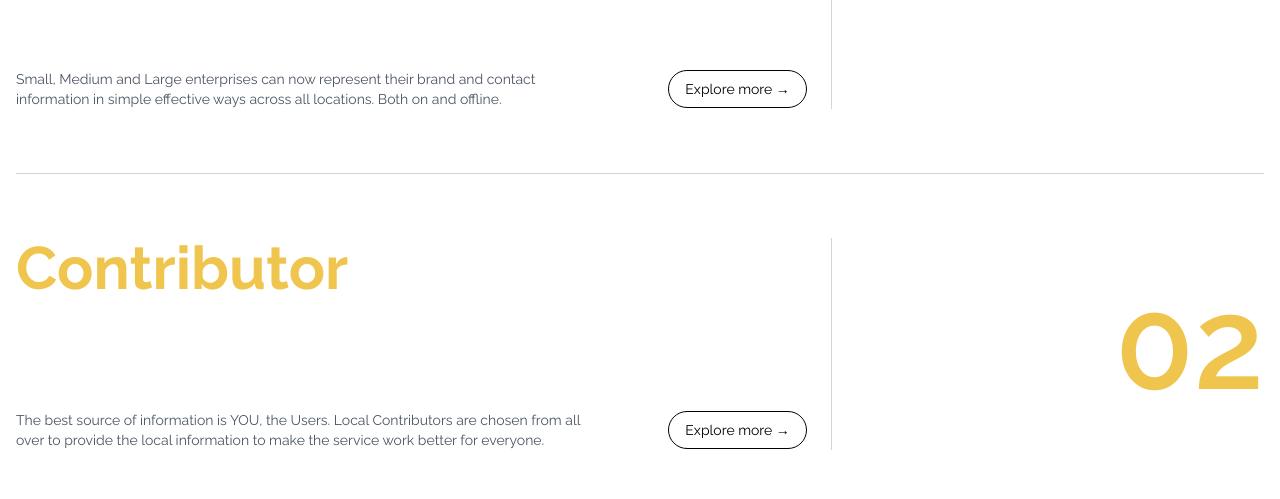
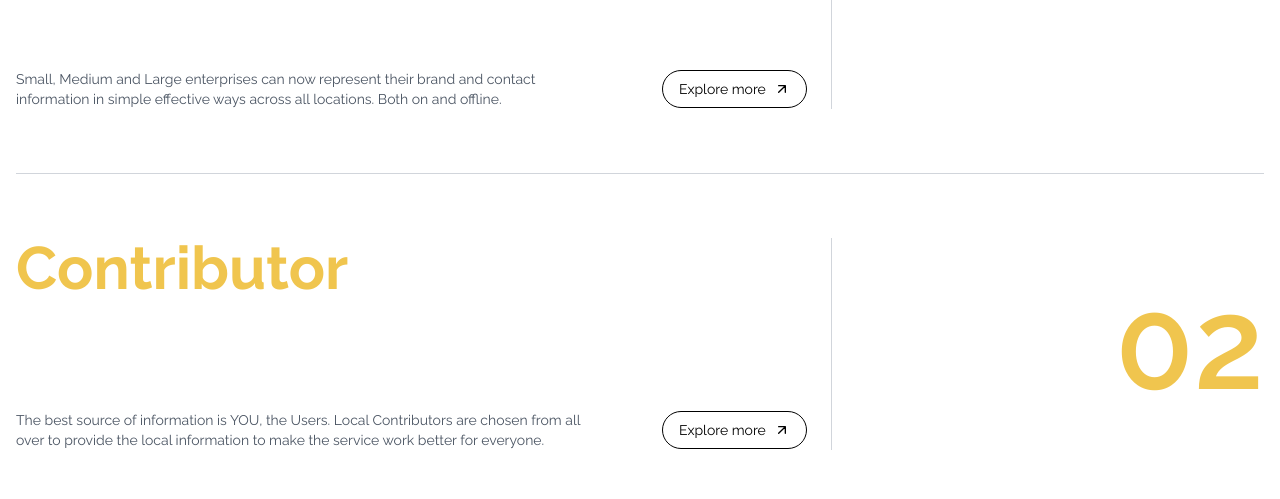
Before and after one commit to Iamdewale/beekeys, a React (Create React App) app: page / in a window 1280 px wide. Shown: the part 2156-2655 px from the top of the page. Built offline with nearby package versions, Linux system fonts and the light colour scheme.

Commit message:
service btn updated

```diff
--- a/src/components/Hero.jsx
+++ b/src/components/Hero.jsx
@@ -38,12 +38,12 @@ const Hero = () => {
         </p>
         <a
           href="#"
-          className="inline-flex items-center gap-2 bg-customGold text-white font-medium px-6 py-3 rounded-full hover:bg-yellow-500 transition"
+          className="inline-flex items-center gap-2 bg-customGold text-white font-medium px-6 py-3 rounded-full hover:bg-yellow-500 transition group whitespace-nowrap"
         >
           Explore location
           <svg
             xmlns="http://www.w3.org/2000/svg"
-            className="w-4 h-4"
+            className="w-4 h-4 transition-transform duration-300 group-hover:translate-x-1"
             fill="none"
             viewBox="0 0 24 24"
             stroke="currentColor"
--- a/src/components/Navbar.jsx
+++ b/src/components/Navbar.jsx
@@ -33,12 +33,12 @@ const Navbar = () => {
         {/* CTA Button (Desktop) */}
         <a
           href="#"
-          className="hidden md:inline-flex items-center gap-2 bg-customGold text-white text-sm font-medium py-3 px-6 rounded-full hover:bg-yellow-500 transition"
+          className="hidden md:inline-flex items-center gap-2 bg-customGold text-white text-sm font-medium py-3 px-6 rounded-full hover:bg-yellow-500 transition group whitespace-nowrap"
         >
           Explore location
           <svg
             xmlns="http://www.w3.org/2000/svg"
-            className="w-4 h-4"
+            className="w-4 h-4 transition-transform duration-300 group-hover:translate-x-1"
             fill="none"
             viewBox="0 0 24 24"
             stroke="currentColor"
--- a/src/components/Services.jsx
+++ b/src/components/Services.jsx
@@ -63,8 +63,22 @@ const Services = () => {
                 <p className="text-sm text-gray-600 max-w-xl">
                   {service.description}
                 </p>
-                <button className="px-4 py-2 border border-black text-black rounded-full text-sm font-medium hover:bg-black hover:text-customGold transition whitespace-nowrap">
-                  Explore more →
+                <button className="inline-flex items-center gap-2 px-4 py-2 border border-black text-black rounded-full text-sm font-medium hover:bg-black hover:text-customGold transition group whitespace-nowrap">
+                  Explore more
+                  <svg
+                    xmlns="http://www.w3.org/2000/svg"
+                    className="w-4 h-4 transition-transform duration-300 group-hover:translate-x-1"
+                    fill="none"
+                    viewBox="0 0 24 24"
+                    stroke="currentColor"
+                    strokeWidth={2}
+                  >
+                    <path
+                      strokeLinecap="round"
+                      strokeLinejoin="round"
+                      d="M7 17L17 7M7 7h10v10"
+                    />
+                  </svg>
                 </button>
               </div>
             </div>
```
